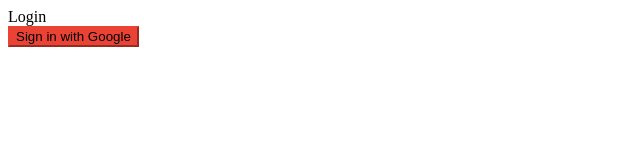
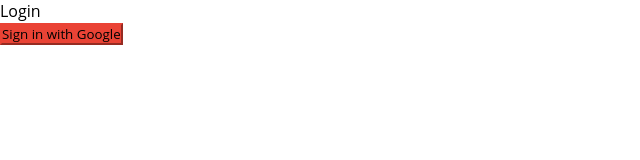
Before and after one commit to HamzaBenAbdallah/FinPortal, a React (Create React App) app in the folder client/: page /login in a window 1280 px wide. Shown: the top 160 px of the page, without its empty margins (0-640 px from the left). Built offline with nearby package versions, Linux system fonts and the light colour scheme.

Commit message:
Added Styled components

```diff
--- a/client/package.json
+++ b/client/package.json
@@ -1,7 +1,6 @@
 {
     "name": "client",
     "version": "0.1.0",
-  "proxy": "http://localhost:4000",
     "private": true,
     "dependencies": {
         "@testing-library/jest-dom": "^5.16.5",
@@ -11,11 +10,13 @@
         "@types/node": "^16.18.14",
         "@types/react": "^18.0.28",
         "@types/react-dom": "^18.0.11",
+        "@types/styled-components": "^5.1.26",
         "firebase": "^9.17.2",
         "react": "^18.2.0",
         "react-dom": "^18.2.0",
         "react-router-dom": "^6.8.2",
         "react-scripts": "5.0.1",
+        "styled-components": "^5.3.8",
         "typescript": "^4.9.5",
         "web-vitals": "^2.1.4"
     },
--- a/client/public/index.html
+++ b/client/public/index.html
@@ -2,7 +2,7 @@
 <html lang="en">
     <head>
         <meta charset="utf-8" />
-    <link rel="icon" href="%PUBLIC_URL%/favicon.ico" />
+        <link rel="icon" href="" />
         <meta name="viewport" content="width=device-width, initial-scale=1" />
         <meta name="theme-color" content="#000000" />
         <meta
--- a/client/src/App.tsx
+++ b/client/src/App.tsx
@@ -1,9 +1,10 @@
 import { useEffect, useReducer, useState } from "react";
 import { Routes, Route } from "react-router-dom";
+import UserContext, { initialUserState, userReducer } from "Context/user";
+import AuthRoute from "Components/AuthRoute";
+import GlobalStyle from "Styles/global";
 import Home from "Pages/Home";
 import Login from "Pages/Login";
-import AuthRoute from "Components/AuthRoute";
-import UserContext, { initialUserState, userReducer } from "Context/user";
 import Loading from "Components/Loading";
 
 export interface IAppProps {}
@@ -59,6 +60,7 @@
 
     return (
         <UserContext.Provider value={userContextValues}>
+            <GlobalStyle />
             <Routes>
                 <Route
                     path="/"
--- /dev/null
+++ b/client/src/Styles/global.ts
@@ -0,0 +1,15 @@
+import { createGlobalStyle } from "styled-components";
+
+export default createGlobalStyle`
+    *{
+        margin: 0;
+        padding: 0;
+        outline: 0;
+        box-sizing: border-box;
+        font-family: 'Open Sans', sans-serif;
+    }
+
+    #root{
+        margin: 0 auto;
+    }
+`;
```
Also changed, not shown: 1 other file (tests, documents, lock files or other folders). Lines whose indentation alone changed are shown as unchanged.
